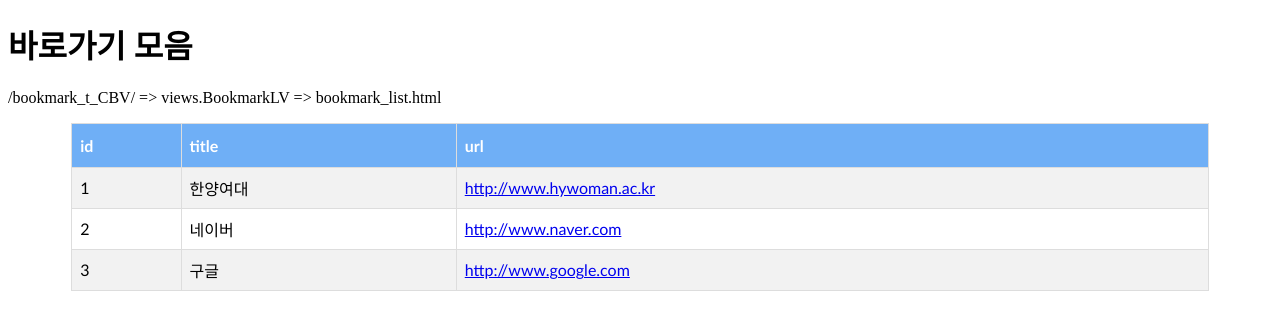
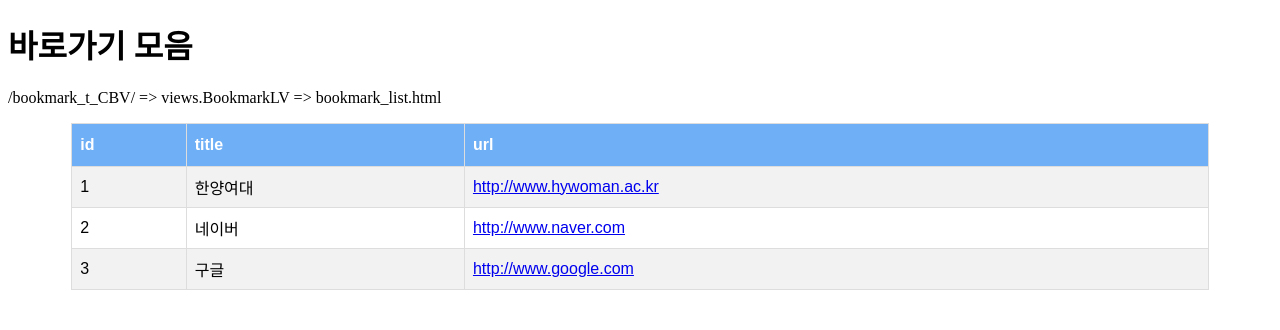
Before and after one commit to shn0403434/shn0403434, a Python web app: template bookmark/templates/bookmark/bookmark_list.html in a window 1280 px wide. Shown: the top 330 px of the page. Run offline with Jinja, Linux system fonts and the light colour scheme; the template is opened without the code that fills it, so the values that code supplies are empty.

Commit message:
Changed ...

```diff
--- a/bookmark/templates/bookmark/bookmark_list.html
+++ b/bookmark/templates/bookmark/bookmark_list.html
@@ -6,7 +6,7 @@
     <title>장고 북마크 리스트</title>
     <style>
         #tbl {
-            font-family: "Trebuchet MS", Arial, Helvetica, sans-serif;
+            font-family: "Pyunji R", Arial, Helvetica, sans-serif;
             border-collapse: collapse;
             width: 90%;
             margin: auto;
```
